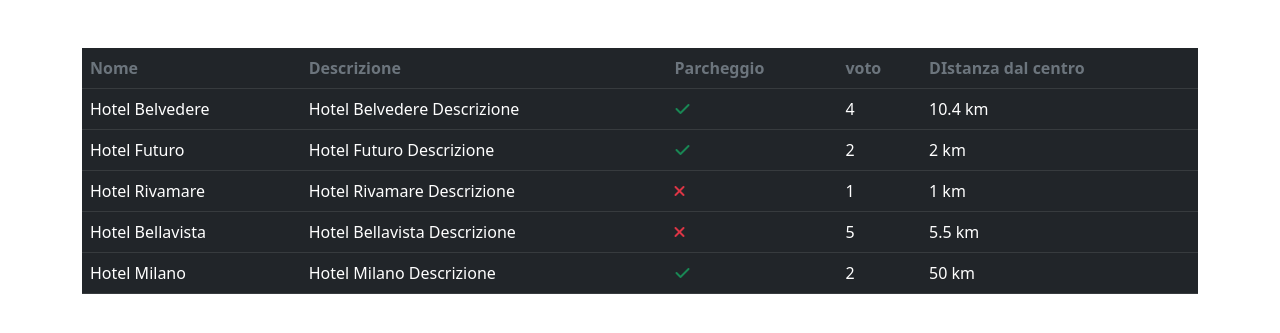
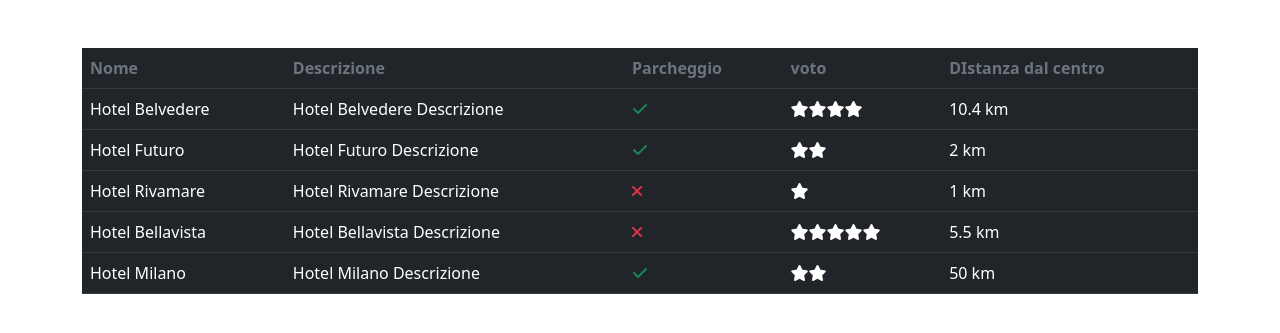
Before and after one commit to PaoloCrescenzi/php-hotel, a PHP site: page / in a window 1280 px wide. Shown: the top 333 px of the page. Run offline with PHP 8.4, Linux system fonts and the light colour scheme.

Commit message:
voto tradotto in stelle

```diff
--- a/index.php
+++ b/index.php
@@ -72,17 +72,25 @@
       ?>
         <tr>
           <td><?php echo $hotel["name"] ?></td>
+
           <td><?php echo $hotel["description"] ?></td>
+
           <td><?php
-          // echo $hotel["parking"]
-          if($hotel['parking']){
-            echo "<i class='fa-solid fa-check text-success'></i>";
-          } else {
-          echo "<i class='fa-solid fa-xmark text-danger'></i>";
-          }
+            if($hotel['parking']){
+              echo "<i class='fa-solid fa-check text-success'></i>";
+            } else {
+            echo "<i class='fa-solid fa-xmark text-danger'></i>";
+            }
           ?></td>
-          <td><?php echo $hotel["vote"] ?></td>
+
+          <td><?php
+            for ($i=0; $i < $hotel["vote"]; $i++){
+              echo "<i class='fa-solid fa-star'></i>";
+            }
+          ?></td>
+
           <td><?php echo $hotel["distance_to_center"] ?> km</td>
+
         </tr>
       <?php
       }
```
